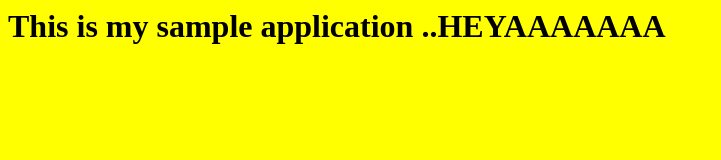
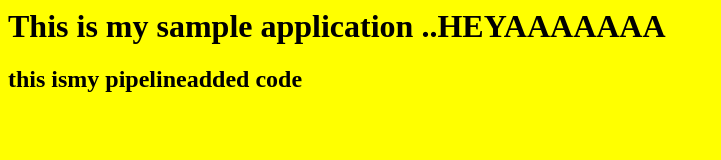
Before and after one commit to manisha2702/jenkins-sample, a plain HTML site: page index.html in a window 1280 px wide. Shown: the whole page, without its empty margins (0-721 px from the left). Drawn offline with Linux system fonts and the light colour scheme.

Commit message:
adding changes

```diff
--- a/index.html
+++ b/index.html
@@ -1,5 +1,6 @@
 <html>
  <body bgcolor="yellow">
 <h1 color="green"> This is my sample application ..HEYAAAAAAA</h1>
+<h2>this ismy pipelineadded code</h2>
 </body>
 </html>
```
